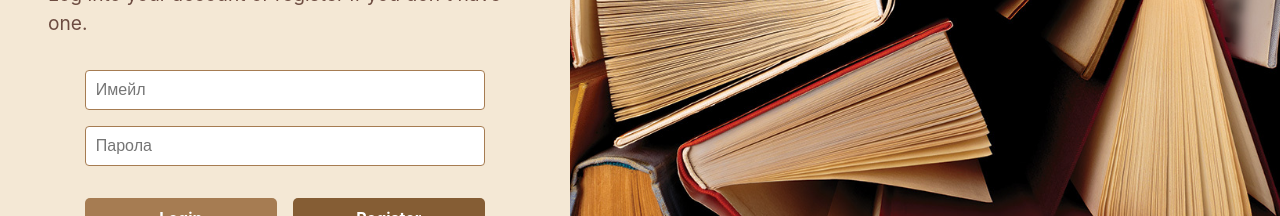
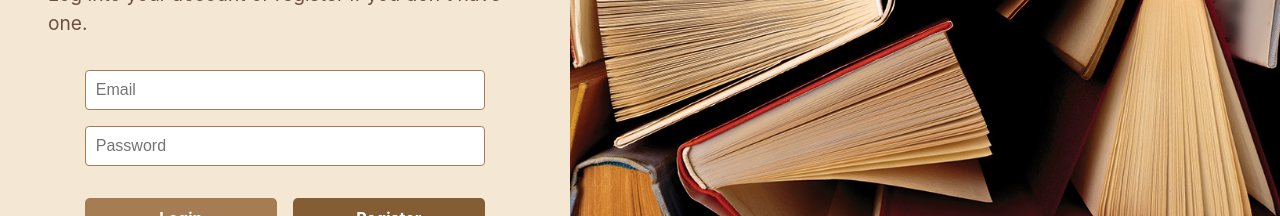
Before and after one commit to SupPanda9/BookWise, a React (Vite) app in the folder frontend/bookwise-frontend/: page / in a window 1280 px wide. Shown: the part 377-593 px from the top of the page. Built offline with nearby package versions, Linux system fonts and the light colour scheme; no server answers.

Commit message:
Design fixes= Requirements.txt

```diff
--- a/frontend/bookwise-frontend/src/pages/HomePage.jsx
+++ b/frontend/bookwise-frontend/src/pages/HomePage.jsx
@@ -52,7 +52,7 @@ const HomePage = () => {
                         <input
                             type="email"
                             name="email"
-                            placeholder="Имейл"
+                            placeholder="Email"
                             onChange={handleChange}
                             value={formData.email}
                             required
@@ -62,7 +62,7 @@ const HomePage = () => {
                         <input
                             type="password"
                             name="password"
-                            placeholder="Парола"
+                            placeholder="Password"
                             onChange={handleChange}
                             value={formData.password}
                             required
--- a/frontend/bookwise-frontend/src/pages/Recommendations.jsx
+++ b/frontend/bookwise-frontend/src/pages/Recommendations.jsx
@@ -23,6 +23,19 @@ const Recommendations = () => {
         const userId = localStorage.getItem("userId");
         if (!userId) {
             setError("Не сте влезли в системата.");
+            return;
+        }
+
+        const wordCount = query.trim().split(/\s+/).length;
+        if (wordCount < 4) {
+            setError("Please, enter at least 4 words in the query field!");
+            return;
+        }
+
+        // Валидация на жанровете
+        const genreArray = genres.split(",").map((genre) => genre.trim());
+        if (genres && genreArray.some((genre) => genre === "")) {
+            setError("Please, separate genres with commas without additional spaces.");
             return;
         }
 
```
Also changed, not shown: 1 other file (tests, documents, lock files or other folders).
